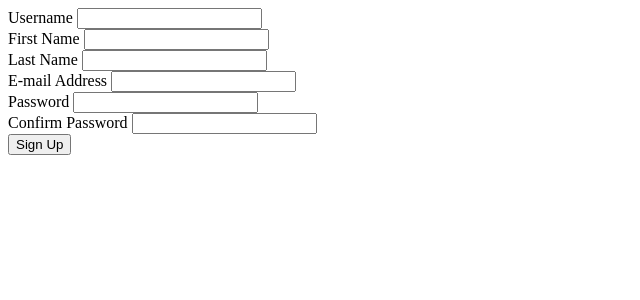
After one commit to babeen/Mock-test-mcq-app, a Django app: page /signup/ in a window 1280 px wide. The commit adds this page. Shown: the top 300 px of the page, without its empty margins (0-640 px from the left). Run offline with Django 4.2, Linux system fonts and the light colour scheme.

Commit message:
added signup signin form

```diff
--- a/hellomock/settings.py
+++ b/hellomock/settings.py
@@ -55,7 +55,7 @@ ROOT_URLCONF = 'hellomock.urls'
 TEMPLATES = [
     {
         'BACKEND': 'django.template.backends.django.DjangoTemplates',
-        'DIRS': [],
+        'DIRS': ['templates'],
         'APP_DIRS': True,
         'OPTIONS': {
             'context_processors': [
--- a/mocks/templates/home.html
+++ b/mocks/templates/home.html
@@ -16,8 +16,8 @@
         <nav class="navbar">
             <ul class="nav-items">
                 <li class="nav-item"><a href="#" class="nav-link">Home</a></li>
-                <li class="nav-item"><a href="#" class="nav-link">Signup</a></li>
-                <li class="nav-item"><a href="#" class="nav-link">Login</a></li>
+                <li class="nav-item"><a href="sign-up" class="nav-link">Signup</a></li>
+                <li class="nav-item"><a href="sign-in" class="nav-link">Signin</a></li>
                 <li class="nav-item"><a href="#" class="nav-link">Contact</a></li>
             </ul>
         </nav>
--- /dev/null
+++ b/mocks/templates/signin.html
@@ -0,0 +1 @@
+signin
--- /dev/null
+++ b/mocks/templates/signup.html
@@ -0,0 +1,37 @@
+<!DOCTYPE html>
+<html lang="en">
+
+<head>
+    <meta charset="UTF-8">
+    <meta http-equiv="X-UA-Compatible" content="IE=edge">
+    <meta name="viewport" content="width=device-width, initial-scale=1.0">
+    <title>Document</title>
+</head>
+
+<body>
+    <form action="/signup/" method="post">
+        {% csrf_token %}
+        <label for="">Username</label>
+        <input type="text" name="username" id="username" required>
+        <br>
+        <label for="">First Name</label>
+        <input type="text" name="fname" id="fname" required>
+        <br>
+        <label for="">Last Name</label>
+        <input type="text" name="lname" id="lname" required>
+        <br>
+        <label for="">E-mail Address</label>
+        <input type="email" name="email" id="email" required>
+        <br>
+        <label for="">Password</label>
+        <input type="password" name="pass1" id="pass1" required>
+        <br>
+        <label for="">Confirm Password</label>
+        <input type="password" name="pass2" id="pass2" required>
+        <br>
+        <button type="submit">Sign Up</button>
+    </form>
+
+</body>
+
+</html>
--- a/mocks/urls.py
+++ b/mocks/urls.py
@@ -5,5 +5,8 @@ urlpatterns = [
     path('', views.hello),
     path('home/', views.home),
     path('mcq-questions/', views.my_questions),
-    path('mcq-answers/', views.my_answers)
+    path('mcq-answers/', views.my_answers),
+    path('signup/', views.signup),
+    path('signin/', views.signin),
+    path('signout/', views.signout)
 ]
--- a/mocks/views.py
+++ b/mocks/views.py
@@ -13,6 +13,18 @@ def home(request):
     return render(request, 'index.html')
 
 
+def signup(request):
+    return render(request, 'signup.html')
+
+
+def signin(request):
+    return render(request, 'signin.html')
+
+
+def signout(request):
+    pass
+
+
 def my_questions(request):
     # return HttpResponse('Hello Question')
     all_questions = MaEutaQuestionHo.objects.all()
```
